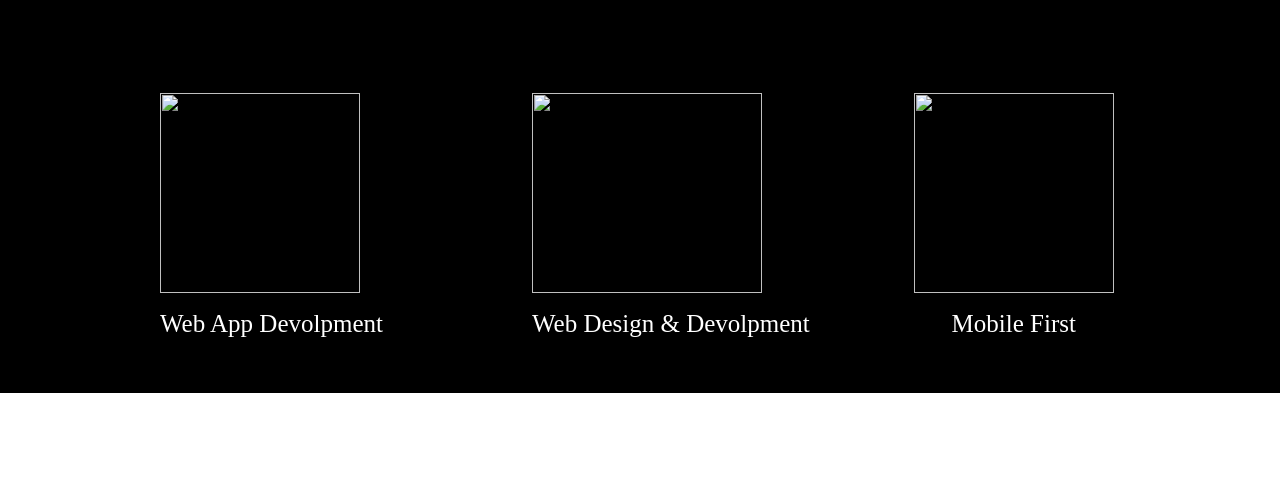
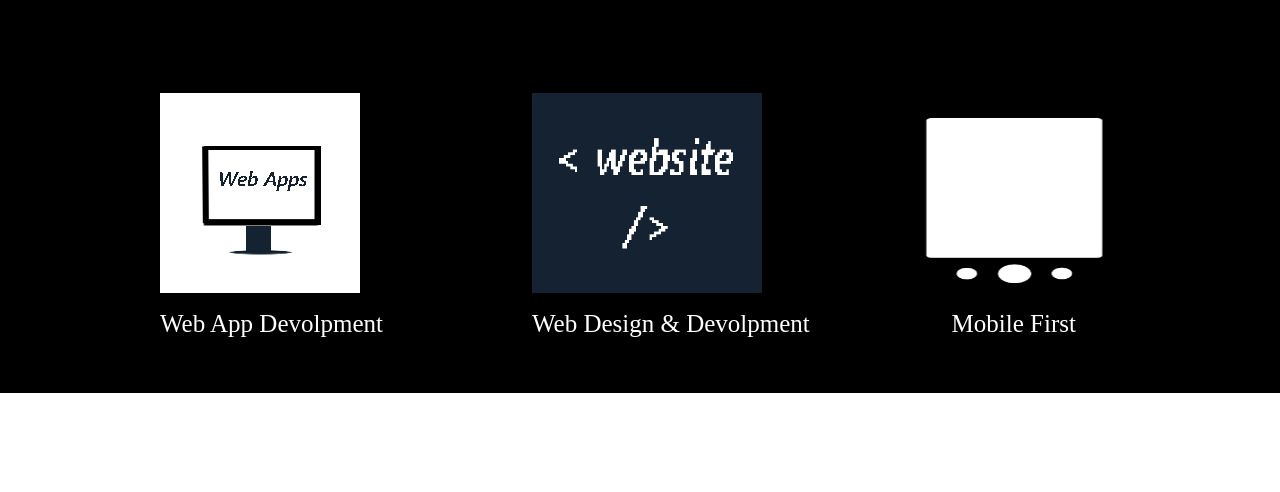
Before and after one commit to skippynose2/skippynose2.github.io, a plain HTML site: page index.html in a window 1280 px wide. Shown: the part 107-599 px from the top of the page. Drawn offline with Linux system fonts and the light colour scheme; files that its build step writes are made by us from their sources.

Commit message:
Update index.html

```diff
--- a/index.html
+++ b/index.html
@@ -7,7 +7,7 @@
 <link rel="stylesheet" type="text/css" href="css/style.css">
 <link href="https://fonts.googleapis.com/css?family=Lato|Oswald" rel="stylesheet">
 <link rel="icon" type="image/png" href="logo2.png"
-</head>
+      </head>
 
 
 <body>
@@ -37,15 +37,15 @@
 			<div class="skills-box" id="about">
 			<div class="wrapper">
 				<div class="container-1">
-    <img src="img/webapp.png" height="200" width="200" />
+    <img src="webapp.png" height="200" width="200" />
     <p>Web App Devolpment</p>
   </div>
   <div class="container-2">
-    <img src="img/website.png"/ height="200" width="230" />
+    <img src="website.png" height="200" width="230" />
     <p>Web Design & Devolpment</p>
   </div>
   <div class="container-3">
-    <img src="img/mobile.png" height="200" width="200" />
+    <img src="mobile.png" height="200" width="200" />
     <p>Mobile First</p>
   </div>
 </div>
```
